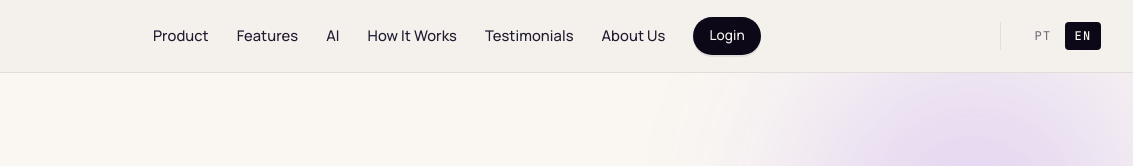
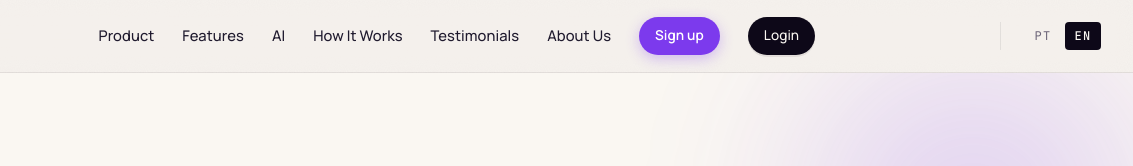
Before and after one commit to lmottasd/alugio-com, a plain HTML site: page wwwroot/index.html in a window 1280 px wide. Shown: the top 166 px of the page, 147-1280 px from the left. Drawn offline with Linux system fonts and the light colour scheme.

Commit message:
Add header sign-up button and update checkout action to v7
Header now has an 'Inscreva-se / Sign up' button that jumps to the
early-access form. actions/checkout v3 -> v7 (Node 24) removes the
Node.js 20 deprecation warning.

Co-Authored-By: Claude Opus 5.5 <noreply@anthropic.com>

```diff
--- a/wwwroot/index.html
+++ b/wwwroot/index.html
@@ -34,6 +34,7 @@
             <a href="#como-funciona" data-lang-pt="Como Funciona" data-lang-en="How It Works">Como Funciona</a>
             <a href="#depoimentos" data-lang-pt="Depoimentos" data-lang-en="Testimonials">Depoimentos</a>
             <a href="#sobre" data-lang-pt="Sobre Nós" data-lang-en="About Us">Sobre Nós</a>
+            <a href="#early-access" class="nav-signup" data-lang-pt="Inscreva-se" data-lang-en="Sign up">Inscreva-se</a>
             <a href="https://alpha.alugio.app" target="_blank" rel="noopener" class="nav-login" data-lang-pt="Entrar" data-lang-en="Login">Entrar</a>
             <div class="language-toggle-mobile">
                 <button id="lang-pt-mobile" data-lang="pt">PT</button>
--- a/wwwroot/styles.css
+++ b/wwwroot/styles.css
@@ -1385,6 +1385,34 @@ section:has(.detail-row) {
 
 .nav-login:hover::after {
     transform: translate(2px, -2px);
+}
+
+/* ----- Nav Sign-up Button ---------------------------------- */
+.nav-signup {
+    display: inline-flex;
+    align-items: center;
+    background: var(--primary);
+    color: var(--paper-card) !important;
+    padding: 0.5rem 1rem;
+    border-radius: var(--radius-pill);
+    font-size: 0.85rem;
+    font-weight: 600;
+    transition: background 0.25s var(--ease), transform 0.25s var(--ease), box-shadow 0.25s var(--ease);
+    box-shadow: 0 4px 14px rgba(124, 58, 237, 0.3);
+}
+
+.nav-signup::after { display: none; }
+
+.nav-signup:hover {
+    background: var(--primary-deep);
+    transform: translateY(-1px);
+    box-shadow: 0 6px 18px rgba(124, 58, 237, 0.4);
+}
+
+@media (max-width: 768px) {
+    nav.open .nav-signup {
+        align-self: flex-start;
+    }
 }
 
 /* ----- More Time Section ----------------------------------- */
```
Also changed, not shown: 1 other file.
